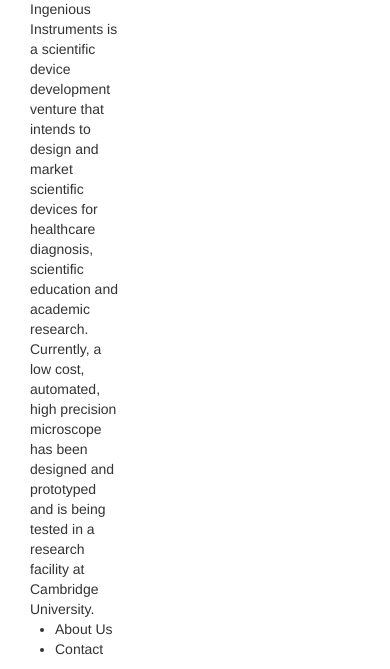
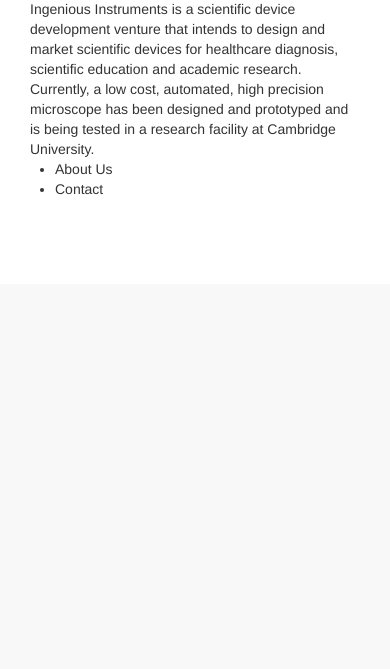
Before and after one commit to nikhilaravi/ingeniousinstruments, a Django app: page / in a window 390 px wide; the page is wider, and only the part inside the window is pictured. Shown: the part 560-1229 px from the top of that part. After the commit the page ends 755 px from the top of that part, so only its background shows below. Run offline with Django 3.2, Linux system fonts and the light colour scheme; parts of the project's set-up code (start-up, migrations or seed data) failed here and were passed over; some libraries are stand-ins or nearby versions.

Commit message:
updated home template

```diff
--- a/templates/home.html
+++ b/templates/home.html
@@ -43,6 +43,9 @@
 							<a href="#upload">Upload Image</a>
 						</li>
 						<li><a>Shop</a></li>
+						<li>
+							<a href="#contact">Contact Us</a>
+						</li>
 					</ul>
 				</div>
 			</div>
@@ -67,7 +70,8 @@
 				</div>
 				<div class='container'>
 					<div class='row'>
-						<div class='col-xs-4'>
+						<div class='col-md-6 col-md-offset-3'>
+
 						Ingenious Instruments is a scientific device development venture that intends to design and market scientific devices for healthcare diagnosis, scientific education and academic research.  Currently, a low cost, automated, high precision microscope has been designed and prototyped and is being tested in a research facility at Cambridge University.
 					</div>
 
```
